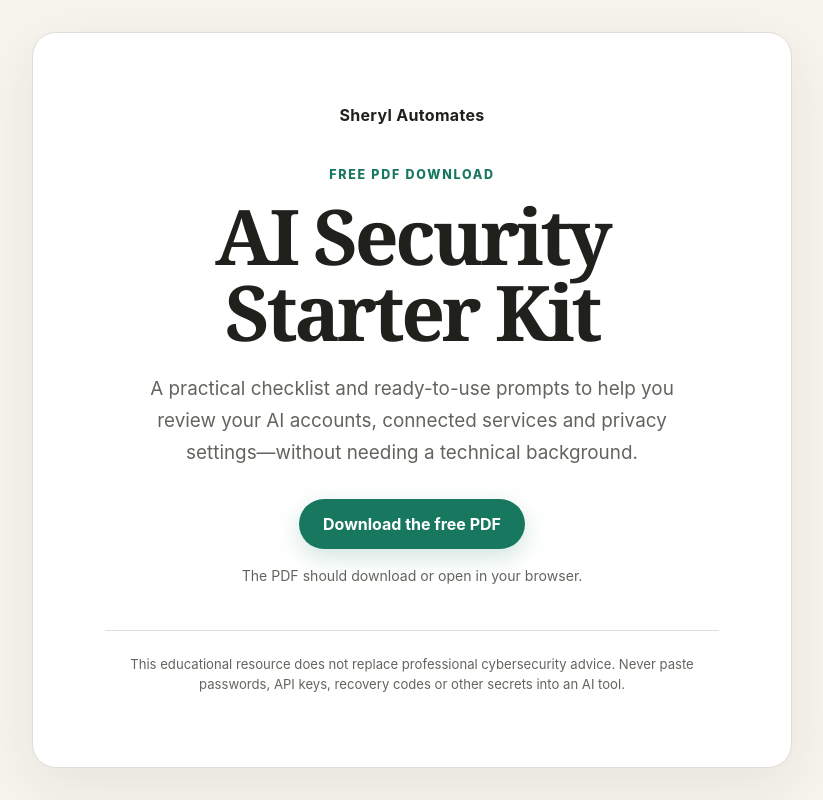
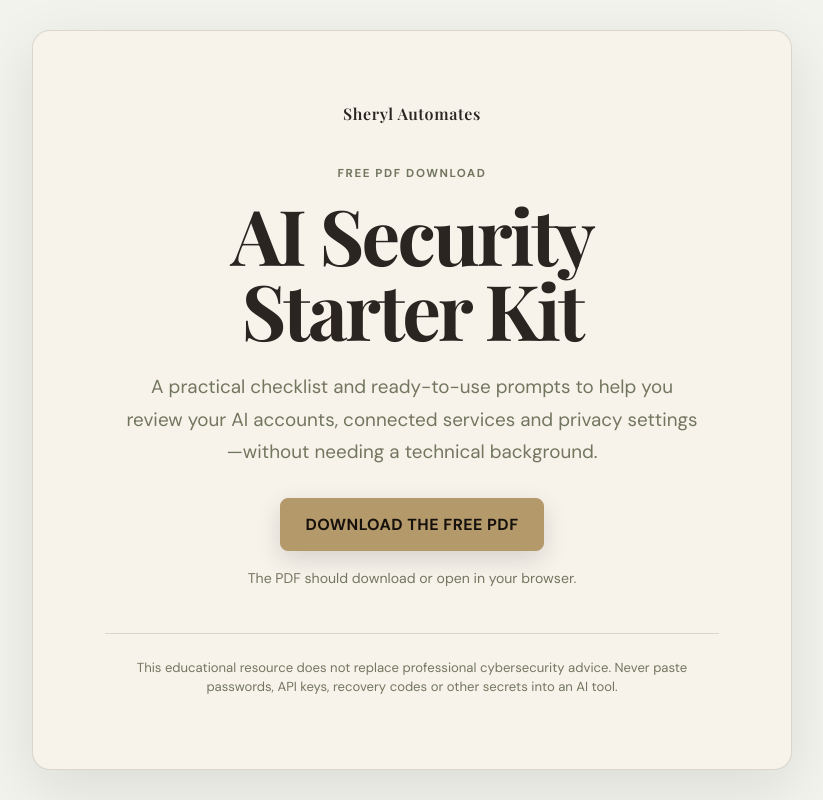
Before and after one commit to SherylAutomates/SherylAutomates.github.io, a plain HTML site: page resources/security/index.html in a window 1280 px wide. Shown: the whole page, without its empty margins (228-1051 px from the left). Drawn offline with nearby package versions, Linux system fonts and the light colour scheme.

Commit message:
Match Security resource to brand styling

```diff
--- a/resources/security/index.html
+++ b/resources/security/index.html
@@ -9,19 +9,22 @@
     <meta property="og:type" content="website" />
     <meta property="og:url" content="https://sherylautomates.com/resources/security/" />
     <title>Free AI Security Starter Kit | Sheryl Automates</title>
+    <link rel="preconnect" href="https://fonts.googleapis.com">
+    <link rel="preconnect" href="https://fonts.gstatic.com" crossorigin>
+    <link href="https://fonts.googleapis.com/css2?family=Playfair+Display:wght@500;600;700&family=DM+Sans:wght@400;500;600;700&display=swap" rel="stylesheet">
     <style>
-      :root { color-scheme: light; --ink:#20201d; --muted:#64645e; --paper:#f7f4ee; --card:#fff; --accent:#18785f; --line:#dfddd5; }
+      :root { color-scheme:light; --espresso:#17110D; --mocha:#2A201A; --sage-bg:#F2F3EC; --ivory:#F7F3EB; --olive:#73765F; --taupe:#B7A791; --gold:#B49A6A; --ink:#2B2521; --line:rgba(43,37,33,.14); }
       * { box-sizing:border-box; }
-      body { margin:0; min-height:100vh; display:grid; place-items:center; padding:24px; background:var(--paper); color:var(--ink); font-family:Inter,ui-sans-serif,system-ui,-apple-system,"Segoe UI",sans-serif; }
-      main { width:min(760px,100%); padding:clamp(32px,7vw,72px); background:var(--card); border:1px solid var(--line); border-radius:24px; box-shadow:0 18px 60px rgba(32,32,29,.08); text-align:center; }
-      .brand { margin:0 0 42px; font-weight:750; letter-spacing:.02em; }
-      .eyebrow { margin:0 0 16px; color:var(--accent); font-size:.78rem; font-weight:800; letter-spacing:.14em; }
-      h1 { margin:0; font-family:Georgia,serif; font-size:clamp(2.4rem,7vw,4.8rem); line-height:.98; letter-spacing:-.045em; }
-      .intro { max-width:580px; margin:24px auto 30px; color:var(--muted); font-size:clamp(1rem,2vw,1.18rem); line-height:1.7; }
-      .button { display:inline-block; padding:15px 24px; border-radius:999px; background:var(--accent); color:#fff; font-weight:750; text-decoration:none; box-shadow:0 8px 24px rgba(24,120,95,.2); }
-      .button:hover,.button:focus-visible { background:#11654f; transform:translateY(-1px); }
-      .note { margin:18px 0 0; color:var(--muted); font-size:.88rem; }
-      footer { margin-top:46px; padding-top:24px; border-top:1px solid var(--line); color:var(--muted); font-size:.82rem; line-height:1.5; }
+      body { margin:0; min-height:100vh; display:grid; place-items:center; padding:24px; background:var(--sage-bg); color:var(--ink); font-family:"DM Sans",sans-serif; }
+      main { width:min(760px,100%); padding:clamp(32px,7vw,72px); background:var(--ivory); border:1px solid var(--line); border-radius:18px; box-shadow:0 18px 60px rgba(23,17,13,.10); text-align:center; }
+      .brand { margin:0 0 42px; font-family:"Playfair Display",Georgia,serif; font-weight:600; letter-spacing:.04em; }
+      .eyebrow { margin:0 0 16px; color:var(--olive); font-size:.72rem; font-weight:700; letter-spacing:.14em; }
+      h1 { margin:0; font-family:"Playfair Display",Georgia,serif; font-size:clamp(2.4rem,7vw,4.8rem); line-height:.98; letter-spacing:-.035em; }
+      .intro { max-width:580px; margin:24px auto 30px; color:var(--olive); font-size:clamp(1rem,2vw,1.18rem); line-height:1.7; }
+      .button { display:inline-block; padding:15px 24px; border:1px solid var(--gold); border-radius:8px; background:var(--gold); color:var(--espresso); font-weight:700; letter-spacing:.03em; text-transform:uppercase; text-decoration:none; box-shadow:0 8px 24px rgba(23,17,13,.14); }
+      .button:hover,.button:focus-visible { background:#c4a978; transform:translateY(-1px); }
+      .note { margin:18px 0 0; color:var(--olive); font-size:.88rem; }
+      footer { margin-top:46px; padding-top:24px; border-top:1px solid var(--line); color:var(--olive); font-size:.82rem; line-height:1.5; }
     </style>
   </head>
   <body>
```
